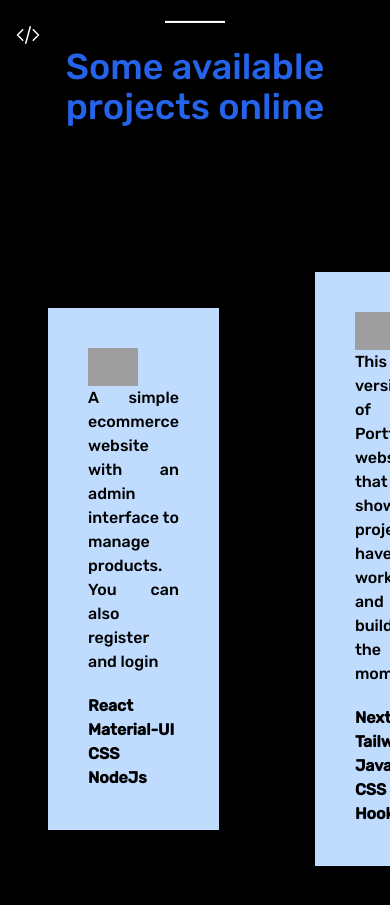
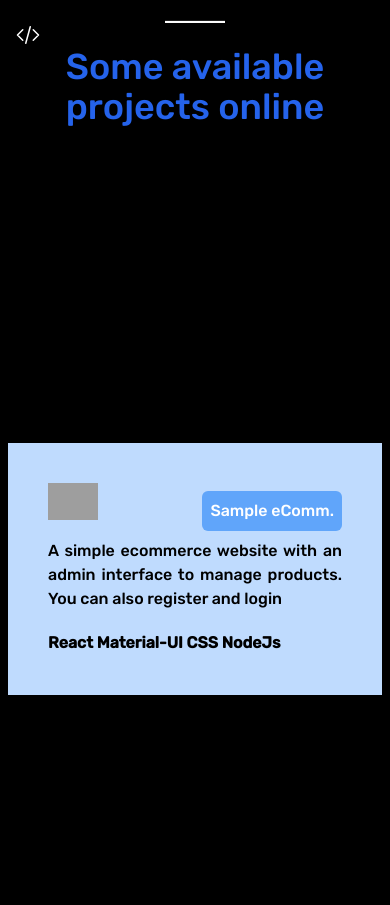
Before and after one commit to oluwatoyinn/portfolio-web-v2, a Next.js app: page / in a window 390 px wide. Shown: the part 1820-2725 px from the top of the page. Built offline with nearby package versions, Linux system fonts and the light colour scheme; grey boxes are pictures that could not be loaded.

Commit message:
update projects section, add responsiveness

```diff
--- a/src/components/Projects.js
+++ b/src/components/Projects.js
@@ -2,7 +2,7 @@ import { useEffect, useRef } from "react";
 import gsap from "gsap";
 import { ScrollTrigger } from "gsap/dist/ScrollTrigger";
 import Image from "next/image";
-import { projectData } from './../utils/Data';
+import { projectData } from "./../utils/Data";
 
 gsap.registerPlugin(ScrollTrigger);
 
@@ -45,15 +45,16 @@ const Projects = () => {
           <div
             id="skills"
             ref={scroller}
-          className="flex w-screen m-0 relative h-screen"
+            className="flex m-0 relative h-screen"
           >
             {projectData.map((project, index) => (
               <div
                 key={index}
                 ref={skills}
-              className="skill-set px-12 w-screen h-full bg-transparent flex items-center"
+                className="skill-set px-2 sm:px-12 w-screen sm:w-full h-full bg-transparent flex items-center"
               >
-              <div className="mt-10 sm:mx-auto sm:w-full sm:max-w-sm bg-blue-200 p-10">
+                <div className="mt-10 mx-auto sm:w-full sm:max-w-sm bg-blue-200 p-10">
+                  <div className="flex justify-between">
                     <a href={project.link}>
                       <Image
                         src="/icons8-github.svg"
@@ -64,7 +65,13 @@ const Projects = () => {
                         priority
                       />
                     </a>
-                <p className="text-black text-justify">{project.description}</p>
+                    <span className="mt-2 mb-2 p-2 bg-blue-400 rounded-md">
+                      {project.label}
+                    </span>
+                  </div>
+                  <p className="text-black text-justify">
+                    {project.description}
+                  </p>
 
                   <h3 className="text-black text-justify font-bold mt-5">
                     {project.skills}
@@ -79,5 +86,4 @@ const Projects = () => {
   );
 };
 
-
 export default Projects;
--- a/src/utils/Data.js
+++ b/src/utils/Data.js
@@ -5,23 +5,27 @@ export const projectData = [
     description:
       "A simple ecommerce website with an admin interface to manage products. You can also register and login ",
     skills: " React Material-UI CSS NodeJs",
+    label:"Sample eComm."
   },
   {
     link: "https://github.com/oluwatoyinn/portfolio-web-v2",
     description:
       "This is the version 2 of my Portfolio website that showcase projects I have worked on and I am building at the moment",
     skills: " NextJs Tailwind Javascript CSS Hooks",
+    label:"Port. Web. V2"
   },
   {
     link: "https://ovateknokleen.netlify.app/login",
     description:
       "A simple content managment system (CMS) to manage all client details, full CRUD implementation and auth.",
     skills: " React Javascript Formik CSS",
+    label:"CMS"
   },
   {
     link: "https://ova.netlify.app/",
     description:
       "This is the version 1 of my Portfolio website that showcase projects I have worked on and I am building at the moment",
     skills: "Javascript Html5 CSS SASS",
+    label:"Port. Web V1"
   },
 ];
```
Lines whose indentation alone changed are shown as unchanged.
